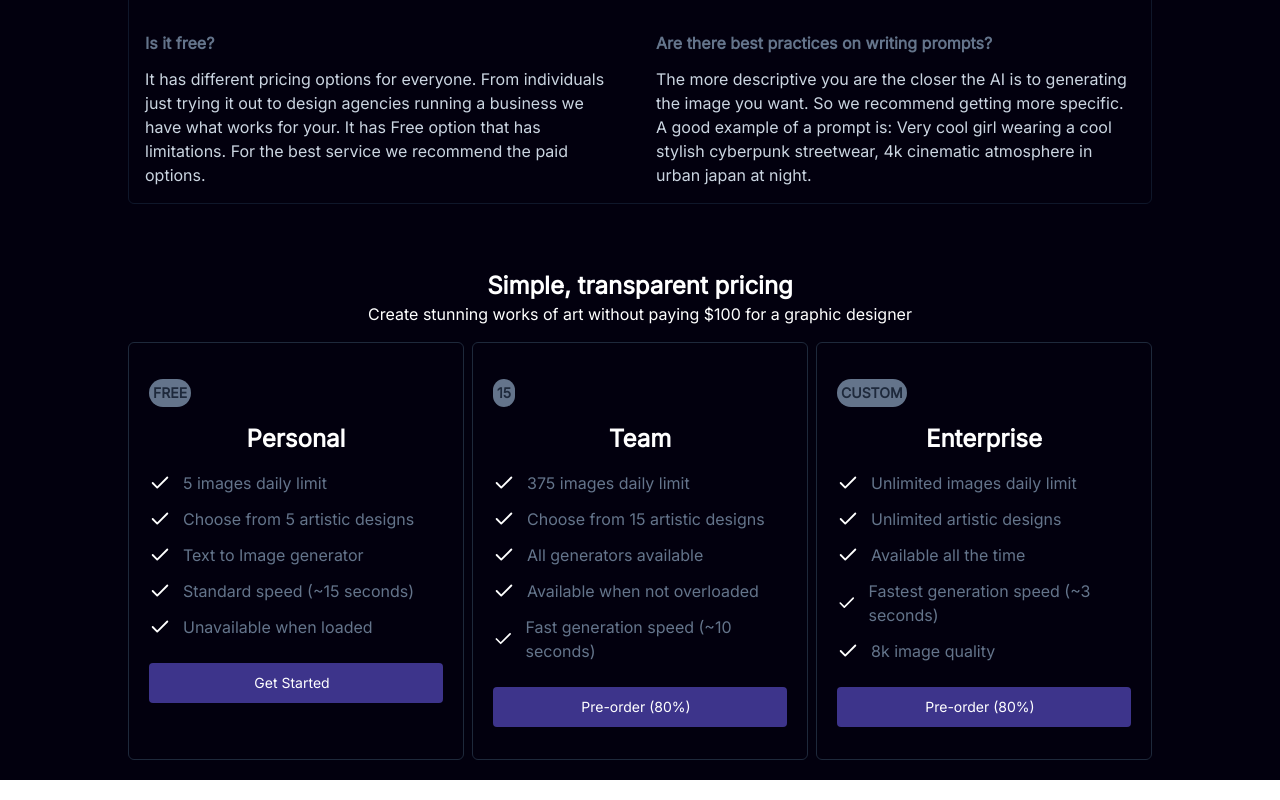
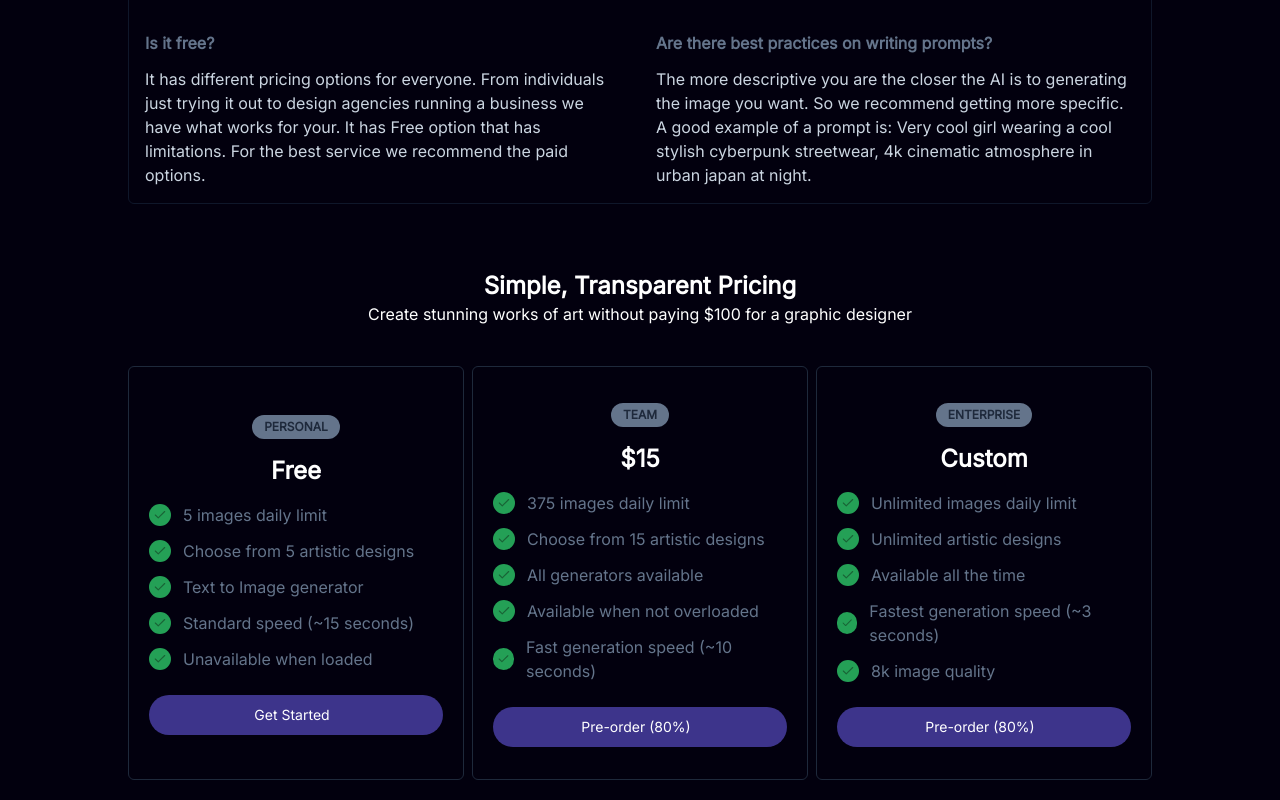
Before and after one commit to francisamidu/landing-page, a React (Vite) app: page / in a window 1280 px wide. Shown: the part 3661-4461 px from the top of the page. Built offline with nearby package versions, Linux system fonts and the light colour scheme.

Commit message:
chore:Added pricing cards

```diff
--- a/src/components/Pricing.tsx
+++ b/src/components/Pricing.tsx
@@ -7,35 +7,41 @@ const Pricing = () => {
   const pricing = shared.pricing;
   return (
     <section className="py-5">
-      <h1 className="text-center text-2xl font-bold">
+      <h1 className="text-center text-2xl font-bold capitalize">
         Simple, transparent pricing
       </h1>
       <h2 className="text-center">
         Create stunning works of art without paying $100 for a graphic designer
       </h2>
 
-      <div className="mt-4 grid grid-cols-1 place-content-center gap-2 md:grid-cols-3">
+      <div className="mt-10 grid grid-cols-1 place-content-center gap-2 md:grid-cols-3">
         {pricing.map((p, i) => (
           <div
-            className="flex flex-col items-stretch rounded-md border-[1px] border-slate-800 p-5"
+            className="flex flex-1 flex-col items-stretch justify-center rounded-md border-[1px] border-slate-800 p-5"
             key={i}
           >
-            <span className="my-4 w-fit rounded-3xl bg-slate-500 p-1 text-sm font-bold uppercase text-slate-800">
-              {p.cost}
-            </span>
+            <div className="grid place-items-center">
+              <span className="my-4 w-fit rounded-3xl bg-slate-500 p-1 px-3 text-xs font-bold uppercase text-slate-800">
+                {p.type}
+              </span>
+            </div>
             <span className="mb-4 text-center text-2xl font-bold text-white">
-              {p.type}
+              {`${Number(p.cost) ? `$${p.cost}` : p.cost}`}
             </span>
             {p.benefits.map((b) => (
               <ul className="flex flex-col p-0" key={JSON.stringify(b)}>
                 <li className="mb-3 flex flex-row items-center">
-                  <CheckIcon className="mr-3 !text-slate-500" size={22} />
+                  <CheckIcon
+                    color="#196436"
+                    className="mr-3  rounded-full bg-[#2bbd63d8] p-1"
+                    size={22}
+                  />
                   <span className="text-slate-500">{b}</span>
                 </li>
               </ul>
             ))}
             <MainButton
-              classNames="!block my-3"
+              classNames="!block my-3 rounded-3xl"
               text={p.cost === 'Free' ? 'Get Started' : 'Pre-order (80%)'}
             />
           </div>
```
